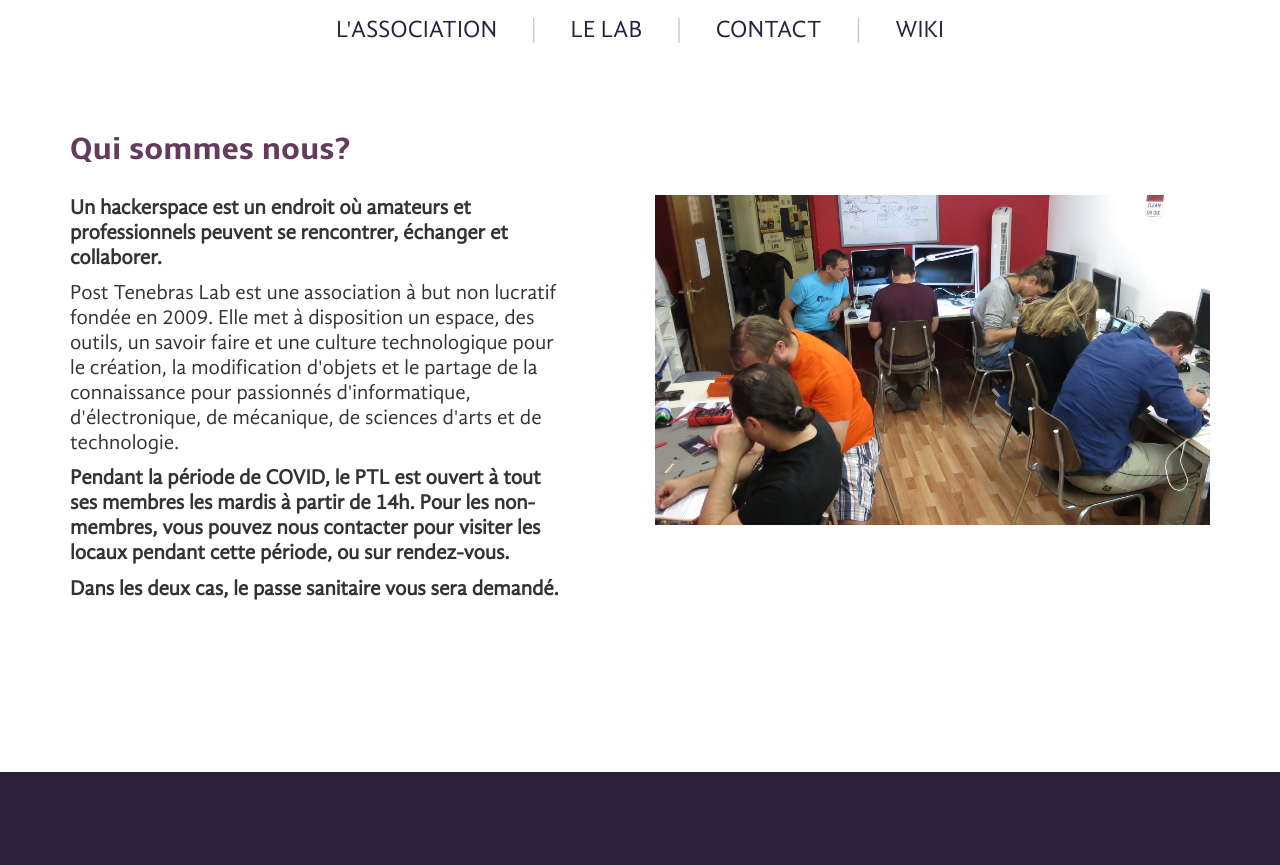
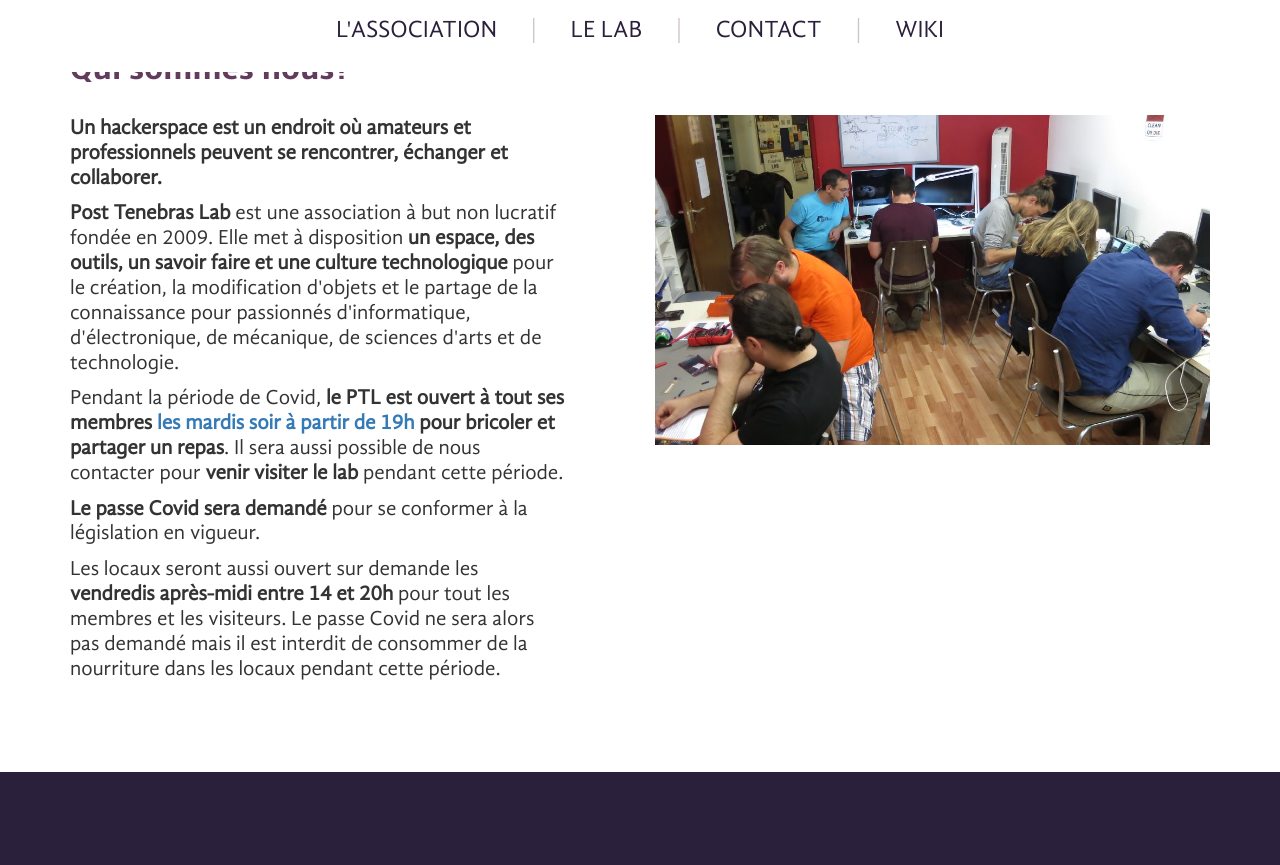
Before and after one commit to PostTenebrasLab/ptl-website-onepage, a PHP site: page / in a window 1280 px wide. Shown: the part 828-1693 px from the top of the page. Run offline with PHP 8.4, Linux system fonts and the light colour scheme.

Commit message:
Update open dates

```diff
--- a/content.php
+++ b/content.php
@@ -6,10 +6,12 @@
 
 					<div class="col-md-12"><h3>Qui sommes nous?</h3></div>
 
-					<div id='history' class="col-md-6"><p><b>Un hackerspace est un endroit où amateurs et professionnels peuvent se rencontrer, échanger et collaborer.</b></p>
-					<p>Post Tenebras Lab est une association à but non lucratif fondée en 2009. Elle met à disposition un espace, des outils, un savoir faire et une culture technologique pour le création, la modification d'objets et le partage de la connaissance pour passionnés d'informatique, d'électronique, de mécanique, de sciences d'arts et de technologie.</p>
-					<p><b>Pendant la période de COVID, le PTL est ouvert à tout ses membres les mardis à partir de 14h. Pour les non-membres, vous pouvez nous contacter pour visiter les locaux pendant cette période, ou sur rendez-vous.</b></p>
-					<p><b>Dans les deux cas, le passe sanitaire vous sera demandé.</b></p>
+					<div id='history' class="col-md-6">
+						<p><b>Un hackerspace est un endroit où amateurs et professionnels peuvent se rencontrer, échanger et collaborer.</b></p>
+						<p><b>Post Tenebras Lab</b> est une association à but non lucratif fondée en 2009. Elle met à disposition <b>un espace, des outils, un savoir faire et une culture technologique</b> pour le création, la modification d'objets et le partage de la connaissance pour passionnés d'informatique, d'électronique, de mécanique, de sciences d'arts et de technologie.</p>
+						<p>Pendant la période de Covid, <b>le PTL est ouvert à tout ses membres <a href="wiki/events/weekly_meeting/weekly_meeting">les mardis soir à partir de 19h</a> pour bricoler et partager un repas</b>. Il sera aussi possible de nous contacter pour <b>venir visiter le lab</b> pendant cette période.</p>
+						<p><b>Le passe Covid sera demandé</b> pour se conformer à la législation en vigueur.</p>
+						<p>Les locaux seront aussi ouvert sur demande les <b>vendredis après-midi entre 14 et 20h</b> pour tout les membres et les visiteurs. Le passe Covid ne sera alors pas demandé mais il est interdit de consommer de la nourriture dans les locaux pendant cette période.</p>
 					</div>
 
 					<div id='team' class="col-md-6">
```
